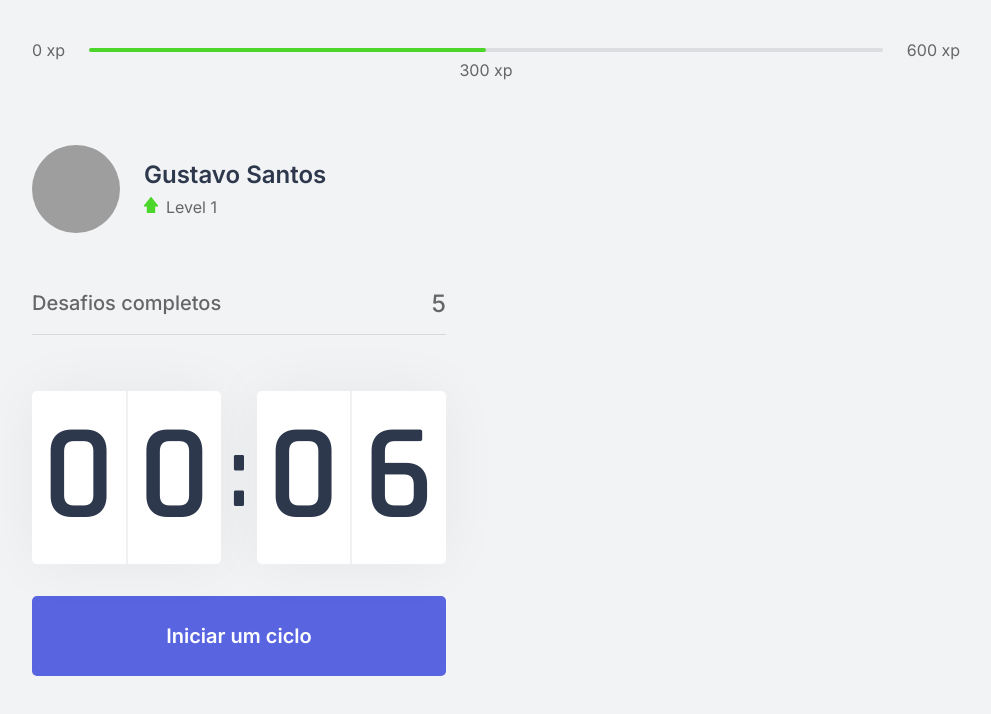
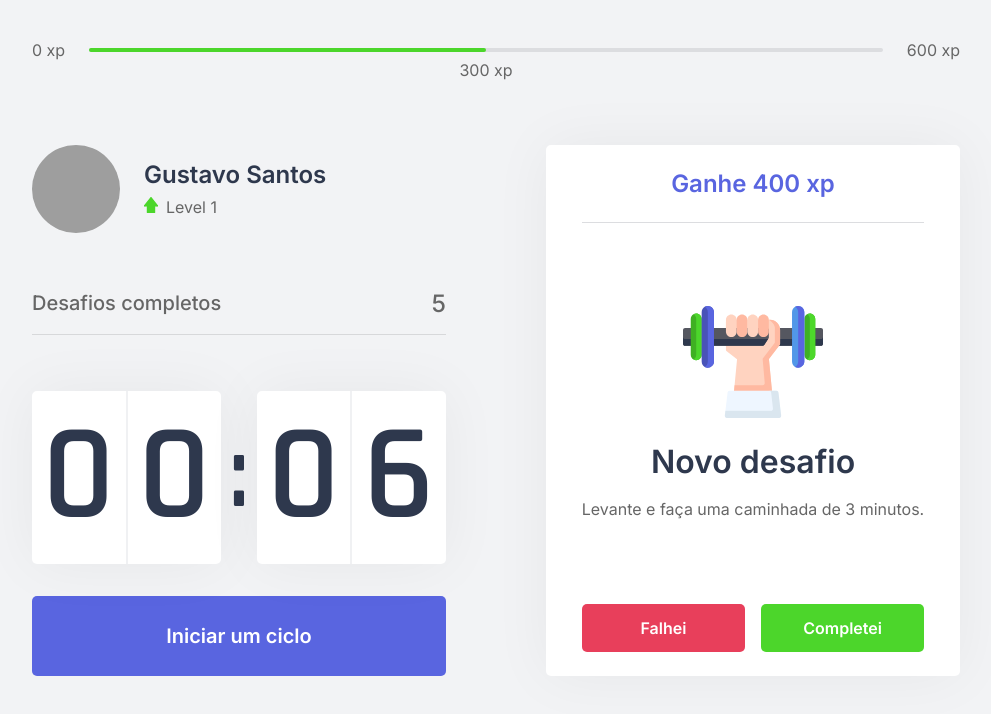
Before and after one commit to Tava1/moveit-next, a Next.js app: page / in a window 1280 px wide. Shown: the top 714 px of the page, without its empty margins (144-1135 px from the left). Built offline with nearby package versions, Linux system fonts and the light colour scheme; grey boxes are pictures that could not be loaded.

Commit message:
Challenge Box component

```diff
--- /dev/null
+++ b/src/components/ChallengeBox.tsx
@@ -0,0 +1,46 @@
+import styles from '../styles/components/ChallengeBox.module.css';
+
+export function ChallengeBox() {
+  const hasActiveChallenge = true;
+
+  return (
+    <div className={styles.challengeBoxContainer}>
+
+      { hasActiveChallenge ? (
+        <div className={styles.challengeActive}>
+          <header>Ganhe 400 xp</header>
+
+          <main>
+            <img src="icons/body.svg" />
+            <strong>Novo desafio</strong>
+            <p>Levante e faça uma caminhada de 3 minutos.</p>
+          </main>
+          <footer>
+            <button
+              type="button"
+              className={styles.challengeFailedButton}
+            // onClick={ }
+            >
+              Falhei
+            </button>
+            <button
+              type="button"
+              className={styles.challengeSucceededButton}
+            // onClick={ }
+            >
+              Completei
+            </button>
+          </footer>
+        </div>
+      ) : (
+          <div className={styles.challengeNotActive}>
+            <strong>Finalize um ciclo para receber um desafio</strong>
+            <p>
+              <img src="icons/level-up.svg" alt="Level Up" />
+            Avance de level completando desafios
+          </p>
+          </div>
+        )}
+    </div>
+  )
+}
--- a/src/pages/index.tsx
+++ b/src/pages/index.tsx
@@ -1,9 +1,10 @@
+import Head from 'next/head';
+
 import { CompletedChallenges } from '../components/CompletedChallenges';
 import { Countdown } from '../components/Countdown';
 import { ExperienceBar } from '../components/ExperienceBar';
 import { Profile } from '../components/Profile';
-
-import Head from 'next/head';
+import { ChallengeBox } from '../components/ChallengeBox';
 
 import styles from '../styles/pages/Home.module.css';
 
@@ -23,7 +24,7 @@ export default function Home() {
           <Countdown />
         </div>
         <div>
-
+          <ChallengeBox />
         </div>
       </section>
     </div>
--- /dev/null
+++ b/src/styles/components/ChallengeBox.module.css
@@ -0,0 +1,110 @@
+.challengeBoxContainer {
+  height: 100%;
+
+  background: var(--white);
+  border-radius: 5px;
+  box-shadow: 0 0 60px rgba(0, 0, 0, 0.05);
+  padding: 1.5rem 2rem;
+
+  display: flex;
+  flex-direction: column;
+  align-items:center;
+  justify-content: center;
+
+  text-align: center;
+}
+
+.challengeNotActive {
+  display: flex;
+  flex-direction: column;
+  align-items: center;
+}
+
+.challengeNotActive strong {
+  font-size: 1.5rem;
+  font-weight: 500;
+  line-height: 1.4;
+}
+
+.challengeNotActive p {
+  display: flex;
+  flex-direction: column;
+  align-items: center;
+  line-height: 1.4;
+  max-width: 70%;
+  margin-top: 3rem;
+}
+
+.challengeNotActive p img {
+  margin-bottom: 1rem;
+}
+
+.challengeActive {
+  height: 100%;
+
+  display: flex;
+  flex-direction: column;
+}
+
+.challengeActive header {
+  color: var(--blue);
+  font-weight: 600;
+  font-size: 1.5rem;
+  padding: 0 2rem 1.5rem;
+  border-bottom: 1px solid var(--gray-line);
+}
+
+.challengeActive main {
+  flex: 1;
+  display: flex;
+  flex-direction: column;
+  align-items: center;
+  justify-content: center;
+}
+
+.challengeActive main strong {
+  font-size: 2rem;
+  font-weight: 600;
+  color: var(--title);
+  margin: 1.5rem 0 1rem;
+}
+
+.challengeActive main p {
+  line-height: 1.5;
+}
+
+.challengeActive footer {
+  display: grid;
+  grid-template-columns: repeat(2, 1fr);
+  gap: 1rem;
+}
+
+.challengeActive footer button {
+  height: 3rem;
+
+  display: flex;
+  align-items: center;
+  justify-content: center;
+
+  border: 0;
+  border-radius: 5px;
+
+  color: var(--white);
+
+  font-size: 1rem;
+  font-weight: 600;
+
+  transition: filter 0.2s;
+}
+
+.challengeActive footer button.challengeFailedButton {
+  background: var(--red);
+}
+
+.challengeActive footer button.challengeSucceededButton {
+  background: var(--green);
+}
+
+.challengeActive footer button:hover {
+  filter: brightness(0.9);
+}
```
